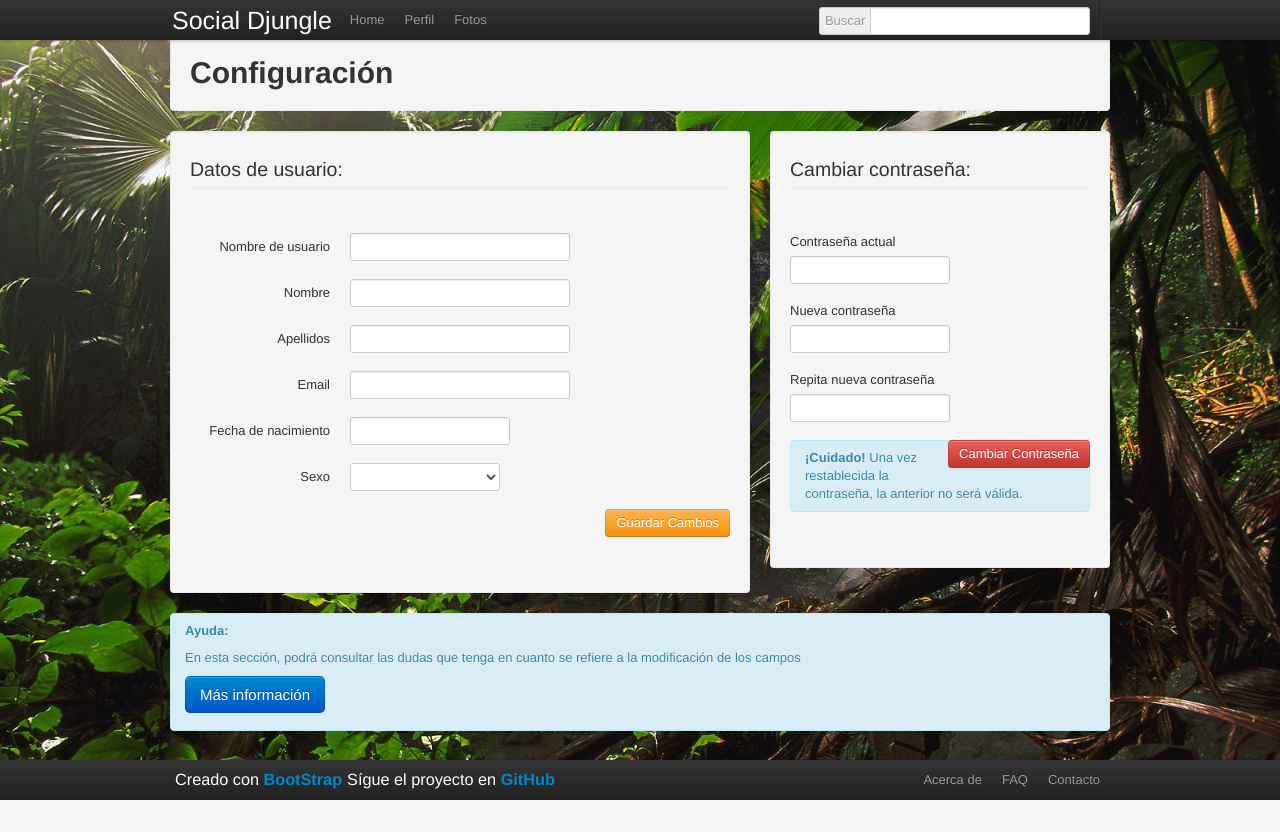
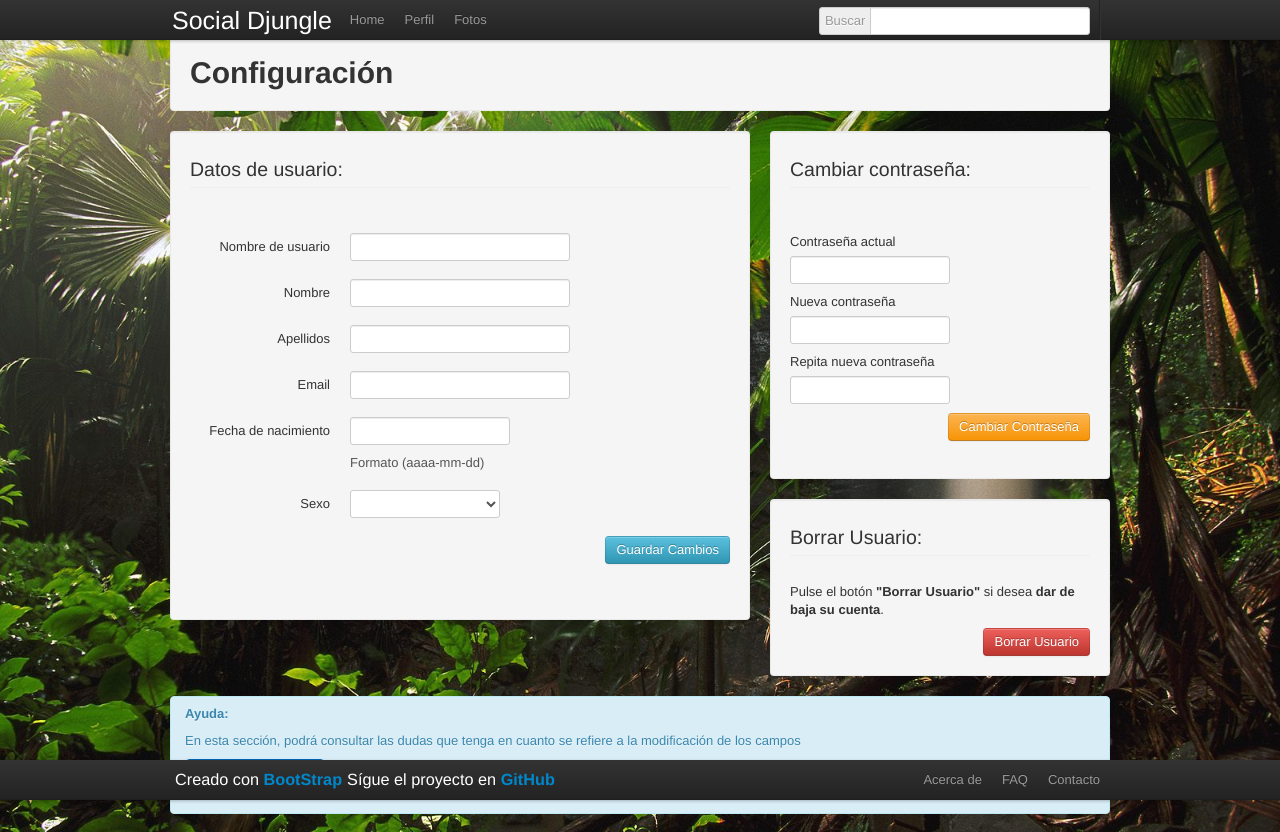
Before and after one commit to jd-juarezd/NosTocoCruz, a Django app: template social_djungle/templates/config.html in a window 1280 px wide. Before the commit the page ends 800 px from the top, so only its background shows below. Run offline with Django 3.2, Linux system fonts and the light colour scheme; the template is opened without the code that fills it, so the values that code supplies are empty; some libraries are stand-ins or nearby versions.

Commit message:
Templates modificadas: todas tienen el enlace a configuracion y eliminar usuario aparece en la ventana de configuracion

```diff
--- a/social_djungle/templates/config.html
+++ b/social_djungle/templates/config.html
@@ -102,6 +102,7 @@
 						<label class="control-label">Fecha de nacimiento</label>
 						<div class="controls">
 							<input class="input-medium" type="text" value="{{ Birthdate }}" name="gender" >
+							<span class="help-block">Formato (aaaa-mm-dd)</span>
 						</div>
 					</div>
 
@@ -121,22 +122,14 @@
               				</select>
             			</div>
           			</div>
-					<!--
 					<div class="control-group">
-						<label class="control-label">Sexo</label>
-						<div class="controls">
-							<input class="input-medium" type="text" value="{{ Gender }}" name="gender" >
-						</div>
-					</div>
-					-->
-					<div class="control-group">
-						<button type="submit" class="btn btn-medium btn-warning pull-right" name="save_changes" >Guardar Cambios</button>
+						<button type="submit" class="btn btn-medium btn-info pull-right" name="save_changes" >Guardar Cambios</button>
 					</div>
 				</fieldset>
 			</form>
 		</div>
 		<div class="span4 well">
-			<form class="form">
+			<form class="form form-inline">
 				<fieldset>
 					<legend>Cambiar contraseña:</legend>
 					<div class="control-group">
@@ -158,11 +151,16 @@
 						</div>
 					</div>
 					<div class="control-group">
-						<button type="submit" class="btn btn-medium btn-danger pull-right" name="save_password" >Cambiar Contraseña</button>
-						<p class="alert alert-info"><strong>¡Cuidado! </strong>Una vez restablecida la contraseña, la anterior no será válida.</p>
+						<button type="submit" class="btn btn-medium btn-warning pull-right" name="save_password" >Cambiar Contraseña</button>
+						<!--<p class="alert alert-info"><strong>¡Cuidado! </strong>Una vez restablecida la contraseña, la anterior no será válida.</p>-->
 					</div>
 				</fieldset>
 			</form>
+		</div>
+		<div class="span4 well">
+			<legend>Borrar Usuario:</legend>
+			<p> Pulse el botón <strong>"Borrar Usuario"</strong> si desea <strong>dar de baja su cuenta</strong>. </p>
+			<a class="btn btn-danger pull-right" href="/user/removeUser" onclick="return confirm('¿Está seguro de que desea darse de baja?');">Borrar Usuario</a>
 		</div>
 	</div>
 	<div class="container final">
--- a/social_djungle/templates/home.html
+++ b/social_djungle/templates/home.html
@@ -44,7 +44,6 @@
       				<li><a href="/user/config"><i class="icon-cog"></i>Configuración</a></li>
               	<li class="divider"></li>
                 <li class="nav-header">Cierre de sesión</li>
-                <li><a href="/user/removeUser">Borrar Usuario</a></li>
                 <li><a href="/user/logout">Salir</a></li>
     			 </ul>
   				 </li>
--- a/social_djungle/templates/profile.html
+++ b/social_djungle/templates/profile.html
@@ -11,7 +11,6 @@
 <script src="{{ STATIC_URL }}bootstrap/js/bootstrap-dropdown.js"></script>
 
 </head>
-
 
 <body class="bgimage">
 
@@ -42,7 +41,7 @@
           				<b class="caret"></b>
     				</a>
     				<ul class="dropdown-menu">
-      				  <li><a href="#"><i class="icon-cog"></i>Configuración</a></li>
+      				  <li><a href="/user/config"><i class="icon-cog"></i>Configuración</a></li>
                       <li class="divider"></li>
                       <li class="nav-header">Cierre de sesión</li>
                       <li><a href="/user/logout">Salir</a></li>
```
